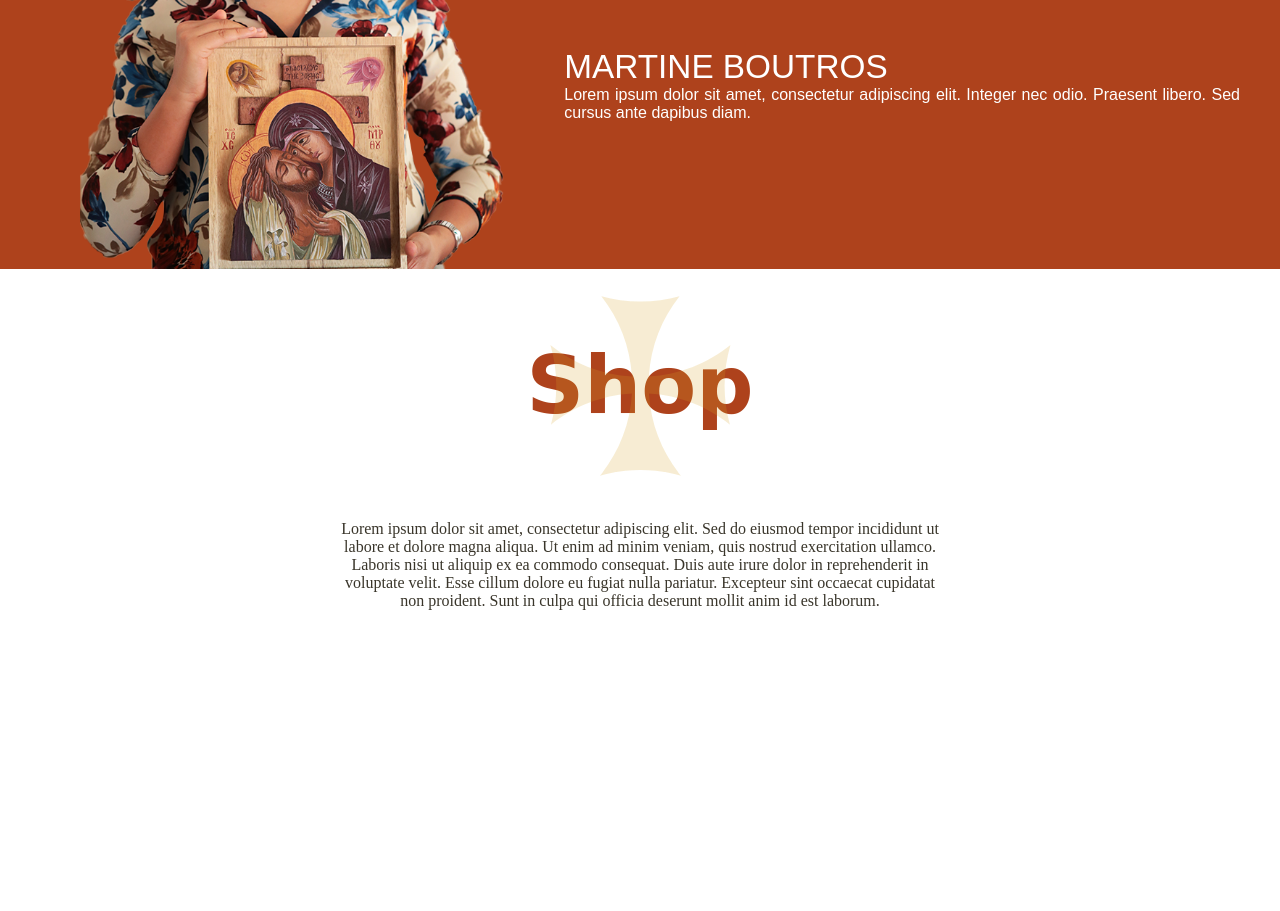
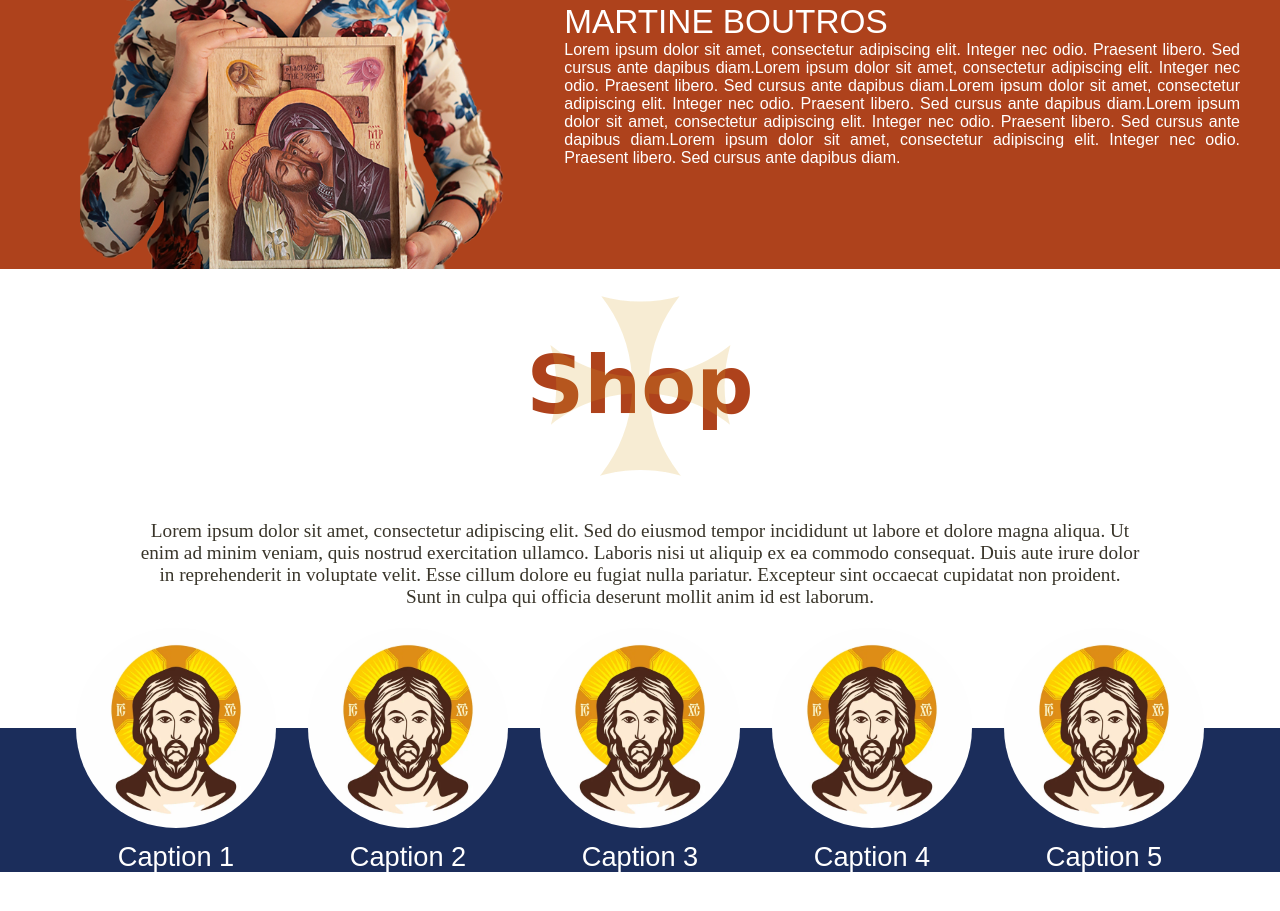
Before and after one commit to MarcelinoSemaan/Project001, a plain HTML site: page about.html in a window 1280 px wide. Shown: the part 1307-2218 px from the top of the page. Before the commit the page ends 1917 px from the top, so only its background shows below. Drawn offline with Linux system fonts and the light colour scheme.

Commit message:
Enhance about.html and style.css: add blue box with circular image list, improve text alignment, and adjust styles for better layout

```diff
--- a/about.html
+++ b/about.html
@@ -72,7 +72,12 @@
             <img src="./images/body1.png" alt="Sample Image">
             <div class="red-text-wrapper">
                 <div class="red-title">MARTINE BOUTROS</div>
-                <p class="red-text">Lorem ipsum dolor sit amet, consectetur adipiscing elit. Integer nec odio. Praesent
+                <p class="red-text">
+                    Lorem ipsum dolor sit amet, consectetur adipiscing elit. Integer nec odio. Praesent
+                    libero. Sed cursus ante dapibus diam.Lorem ipsum dolor sit amet, consectetur adipiscing elit. Integer nec odio. Praesent
+                    libero. Sed cursus ante dapibus diam.Lorem ipsum dolor sit amet, consectetur adipiscing elit. Integer nec odio. Praesent
+                    libero. Sed cursus ante dapibus diam.Lorem ipsum dolor sit amet, consectetur adipiscing elit. Integer nec odio. Praesent
+                    libero. Sed cursus ante dapibus diam.Lorem ipsum dolor sit amet, consectetur adipiscing elit. Integer nec odio. Praesent
                     libero. Sed cursus ante dapibus diam.</p>
             </div>
         </div>
@@ -88,6 +93,31 @@
     Duis aute irure dolor in reprehenderit in voluptate velit. Esse cillum dolore eu fugiat nulla pariatur. Excepteur
     sint occaecat cupidatat non proident. Sunt in culpa qui officia deserunt mollit anim id est laborum.
 </p>
+<div class="blue-box">
+  <div class="circle-list">
+    <div class="circle-item">
+      <div class="circle"><img src="./images/jesus.jpg" alt="Image 1"></div>
+      <span>Caption 1</span>
+    </div>
+    <div class="circle-item">
+      <div class="circle"><img src="./images/jesus.jpg" alt="Image 2"></div>
+      <span>Caption 2</span>
+    </div>
+    <div class="circle-item">
+      <div class="circle"><img src="./images/jesus.jpg" alt="Image 3"></div>
+      <span>Caption 3</span>
+    </div>
+    <div class="circle-item">
+      <div class="circle"><img src="./images/jesus.jpg" alt="Image 4"></div>
+      <span>Caption 4</span>
+    </div>
+    <div class="circle-item">
+      <div class="circle"><img src="./images/jesus.jpg" alt="Image 5"></div>
+      <span>Caption 5</span>
+    </div>
+  </div>
+</div>
+<div class="white-space"></div>
 <script>
     // Check for saved dark mode preference
     const darkModeToggle = document.getElementById('darkModeToggle');
--- a/style.css
+++ b/style.css
@@ -82,6 +82,7 @@ body, html {
     border-radius: 50%;
     margin: 0;
 }
+
 .flag-circle img {
     width: 100%;
     height: 100%;
@@ -199,21 +200,25 @@ body.dark-mode .dark-mode-label::before {
     display: flex;
     align-items: center;
     margin-left: 20px;
+    position: relative; /* Added for positioning context */
 }
-
 .navbar-logo {
-    height: 50px; /* Increased logo size */
-    margin-right: 15px;
+    height: 200px; /* Current height */
+    width: auto;   /* Maintain aspect ratio */
+    position: absolute; /* Take logo out of flow */
+    top: 50%;
+    left: -20px; /* Moved 20px to the left relative to its container */
+    transform: translateY(-50%); /* Vertically center */
 }
 
 .navbar-brand-text {
     font-family: 'Nexa Bold', sans-serif;
     font-size: 25pt;
-    color: #d5a439; /* Changed to yellow/gold */
-    margin: 0;
+    color: #d5a439;
     text-shadow: 0 0 2px rgba(0, 0, 0, 0.7);
     padding-left: 5px;
-    line-height: 1.1; /* Added for better line spacing */
+    line-height: 1.1;
+    margin: 0 0 0 180px;
 }
 
 .navbar-brand-text span {
@@ -283,6 +288,7 @@ body.dark-mode .dark-mode-label::before {
     margin: 0 auto;
     right: 0;
     z-index: 1;
+    filter: blur(3px); /* Added blur effect */
 }
 
 /* Yellow rectangle overlay */
@@ -301,6 +307,7 @@ body.dark-mode .dark-mode-label::before {
     justify-content: center;
     overflow: visible;
     box-shadow: 0 -5px 15px rgba(0, 0, 0, 0.1);
+    border-radius: 30px; /* Added border-radius for squircle effect */
 }
 
 .yellow-rectangle::before {
@@ -453,6 +460,7 @@ body.dark-mode .dark-mode-label::before {
     justify-content: center;
     position: relative;
 }
+
 h2 {
     position: relative;
     font-family: 'Aesthetik Script', cursive;
@@ -461,6 +469,7 @@ h2 {
     margin: 0;
     z-index: 1;
 }
+
 /* in `style.css` */
 h2::before {
     content: '';
@@ -488,36 +497,97 @@ h2::before {
     gap: 60px;
     align-items: center;
 }
+
 .red-container img {
     width: auto;
     height: 64vh;
     align-self: flex-end;
 }
+
 .red-container .red-text {
     width: auto;
     margin: 0;
     color: #ffffff;
-    text-align: justify;  /* center the paragraph */
+    text-align: justify; /* center the paragraph */
     font-family: 'Nexa Extra Light', sans-serif;
 }
+
 .red-text-wrapper {
     display: flex;
     flex-direction: column;
-    }
+}
+
 .red-text-wrapper .red-title {
     font-family: 'Nexa Bold', sans-serif;
     font-size: 25pt;
     color: #ffffff;
     margin: 0;
 }
-.shop-container
-{
+
+.shop-container {
     min-height: 150px;
 }
 
 .centered-paragraph {
     text-align: center;
-    max-width: 600px;
-    margin: 0 auto;
+    max-width: 1000px;
+    margin: 0 auto 120px; /* Added 120px bottom margin */
     color: #39352a;
+    font-size: 1.2em; /* Adjust this value as needed */
 }
+
+.blue-box {
+    width: 100%;
+    height: 18vh;
+    background-color: #1b2d5b;
+    margin: 40px 0 0;
+    position: relative;
+}
+
+
+.circle-list {
+    display: flex;
+    gap: 2rem;
+    align-items: center;
+    justify-content: center;
+    position: absolute;
+    top: -100px; /* Shifts the list up by half the circle height (200px / 2) */
+    left: 50%;
+    transform: translateX(-50%); /* Keeps it horizontally centered */
+    margin: 0;
+}
+
+.circle-item {
+    display: flex;
+    flex-direction: column;
+    align-items: center;
+}
+
+.circle {
+    width: 200px;
+    height: 200px;
+    border-radius: 50%;
+    overflow: hidden;
+}
+
+.circle img {
+    width: 100%;
+    height: 100%;
+    object-fit: cover;
+}
+
+.circle-item span {
+    font-family: 'Nexa Bold', sans-serif;
+    font-weight: 200;
+    font-size: 1.7rem;
+    margin-top: 0.5rem;
+    color: #ffffff;
+    text-align: center;
+    padding: 5px; /* Added padding */
+}
+
+/* Placeholder whitespace area for future content */
+.white-space {
+    width: 100%;
+    height: 50vh; /* adjust as needed for content spacing */
+}
```
Also changed, not shown: images/jesus.jpg (added).
